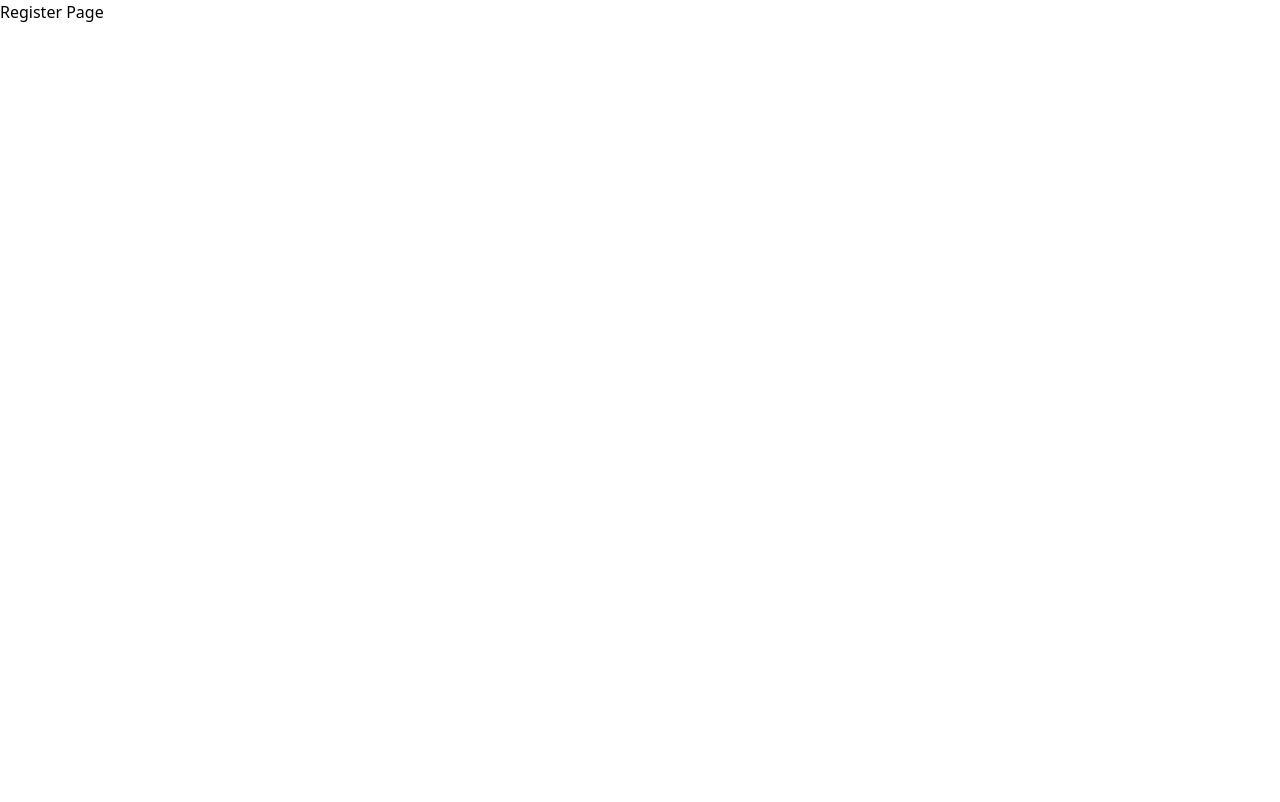
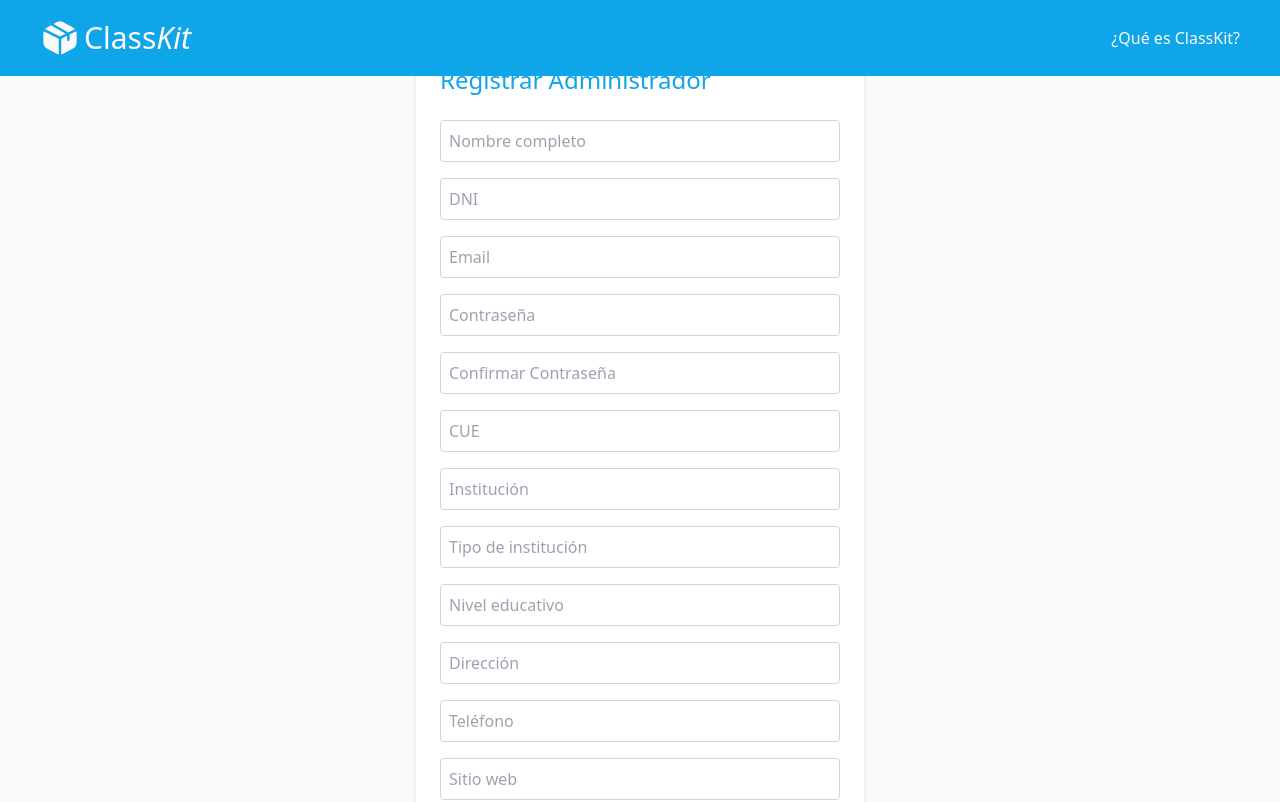
Before and after one commit to PiaCrosa/equipo-c23-99-webapp, a React (Vite) app in the folder frontend/: page /register in a window 1280 px wide. Shown: the top 802 px of the page. Built offline with nearby package versions, Linux system fonts and the light colour scheme.

Commit message:
header + footer + about us modal + register + validations

```diff
--- /dev/null
+++ b/frontend/src/components/AboutModal.tsx
@@ -0,0 +1,18 @@
+import React from 'react';
+
+const modalBackground = 'fixed inset-0 bg-black bg-opacity-50 flex justify-center items-center z-50';
+const modalContainer = 'bg-white p-6 rounded-lg shadow-lg w-full max-w-lg';
+
+const AboutModal: React.FC<{ onClose: () => void }> = ({ onClose }) => {
+    return (
+        <div className={modalBackground} onClick={onClose}>
+            <div className={modalContainer} onClick={e => e.stopPropagation()}>
+                <h2 className="text-2xl font-medium mb-4 text-sky-500">¿Qué es ClassKit?</h2>
+                <p>ClassKit es una aplicación diseñada para facilitar la gestión de clases y la administración educativa. Con esta herramienta, los administradores y profesores pueden organizar y supervisar las actividades académicas de manera eficiente y efectiva.</p>
+                <button onClick={onClose} className="mt-4 bg-sky-500 text-white p-2 rounded hover:bg-sky-400">Cerrar</button>
+            </div>
+        </div>
+    );
+};
+
+export default AboutModal;
--- /dev/null
+++ b/frontend/src/components/Footer.tsx
@@ -0,0 +1,13 @@
+import React from "react";
+
+const footerMainContainer = "bg-sky-500 text-white py-1 flex justify-center";
+
+const Footer: React.FC = () => {
+    return(
+        <div className={footerMainContainer}>
+            <p className="text-center">© 2025 ClassKit. Todos los derechos reservados.</p>
+        </div>
+    )
+}
+
+export default Footer;
--- /dev/null
+++ b/frontend/src/components/Header.tsx
@@ -0,0 +1,30 @@
+import React, { useState } from "react";
+import logo from '../assets/img/logo-box-white.svg';
+import { Link } from "react-router-dom";
+import AboutModal from "./AboutModal";
+
+const headerMainContainer = 'fixed flex items-center justify-between px-10 bg-sky-500 w-screen';
+const logoContainer = 'flex items-center';
+
+const Header: React.FC = () => {
+
+    const [isModalOpen, setIsModalOpen] = useState(false);
+    const openModal = () => setIsModalOpen(true);
+    const closeModal = () => setIsModalOpen(false);
+
+    return(
+        <div className={headerMainContainer}>
+            <Link to='/'>
+                <div className={logoContainer}>
+                    <img src={logo} alt="logo box" className='h-[40px]' />
+                    <h1 className="font-sans font-medium text-3xl my-5 pl-1 text-zinc-50">Class<span className='text-zinc-50 italic'>Kit</span></h1>
+                </div>
+            </Link>
+            <Link to='#' onClick={openModal}>
+                <p className='text-zinc-50'>¿Qué es ClassKit?</p>
+            </Link>
+            {isModalOpen && <AboutModal onClose={closeModal}/>}
+        </div>
+    )
+}
+export default Header;
--- a/frontend/src/pages/LandingPage.tsx
+++ b/frontend/src/pages/LandingPage.tsx
@@ -1,25 +1,34 @@
 import React from 'react';
 import logo from '../assets/img/logo-box.svg';
 import RedirectButton from '../components/RedirectButton';
+import Footer from '../components/Footer';
+import Header from '../components/Header';
 
-const mainContainer = "flex flex-col items-center justify-center h-screen bg-zinc-50";
-const buttonsContainer = "flex flex-col justify-center bg-sky-500 px-20 py-10 rounded-[5px]";
+const mainContainer = "flex flex-col min-h-screen bg-zinc-50";
+const contentContainer = "flex flex-col items-center justify-center flex-grow";
+const buttonsContainer = "flex flex-col justify-center bg-sky-500 px-20 py-10 rounded-[5px]"
 
 const LandingPage: React.FC = () => {
   return (
     <div className={mainContainer}>
 
+      <Header />
+
+      <div className={contentContainer}>
+
         <div className='flex align-middle'>
-            <img src={logo} alt="logo box" className='h-[70px] fill-sky-500' />
-            <h1 className="font-sans font-medium text-6xl mb-8 text-sky-500">Class<span className='text-orange-400 italic'>Kit</span></h1>
+          <img src={logo} alt="logo box" className='h-[70px] fill-sky-500' />
+          <h1 className="font-sans font-medium text-6xl mb-8 text-sky-500">Class<span className='text-orange-400 italic'>Kit</span></h1>
         </div>
 
         <div className={buttonsContainer}>
-
           <RedirectButton to={'/register'}>Registrarse</RedirectButton>
           <RedirectButton to={'/login'}>Login</RedirectButton>
+        </div>
 
-        </div>
+      </div>
+
+        <Footer />
 
     </div>
   );
--- a/frontend/src/pages/Register.tsx
+++ b/frontend/src/pages/Register.tsx
@@ -1,10 +1,77 @@
-import React from 'react';
+import React, { useState } from 'react';
+import { useNavigate } from 'react-router-dom';
+import Header from '../components/Header';
+import Footer from '../components/Footer';
+import { validateForm } from '../utils/validations';
+
+const registerContainer = "flex flex-col items-center justify-center bg-zinc-50 px-4";
+const formElement = "bg-white p-6 rounded-lg shadow-md w-full max-w-md my-10";
+const inputField = "mb-4 p-2 border border-gray-300 rounded w-full";
+const submitButton = "mt-6 bg-sky-500 text-white p-2 rounded w-full hover:bg-sky-400";
 
 const Register: React.FC = () => {
+  const [formData, setFormData] = useState({
+    fullName: '',
+    dni: '',
+    email: '',
+    password: '',
+    confirmPassword: '',
+    cue: '',
+    institution: '',
+    institutionType: '',
+    educationLevel: '',
+    address: '',
+    phone: '',
+    website: ''
+  });
+
+  const navigate = useNavigate();
+
+  const handleChange = (e: React.ChangeEvent<HTMLInputElement>) => {
+    const { name, value } = e.target;
+    setFormData({ ...formData, [name]: value });
+  };
+
+  const handleSubmit = (e: React.FormEvent<HTMLFormElement>) => {
+    e.preventDefault();
+
+    const errorMessage = validateForm(formData);
+    if(errorMessage){
+      alert(errorMessage)
+    } else {
+      console.log('Datos del formulario:', formData);
+      alert('Administrador registrado');
+      navigate('/login');
+    }
+
+  };
+
   return (
     <div>
-      <h2>Register Page</h2>
-      {/* formulario de registro aquí */}
+
+      <Header />
+
+      <div className={registerContainer}>
+        <form className={formElement} onSubmit={handleSubmit}>
+          <h2 className="text-2xl font-medium mb-6 text-sky-500">Registrar Administrador</h2>
+          <input type="text" name="fullName" placeholder="Nombre completo" className={inputField} onChange={handleChange} />
+          <input type="text" name="dni" placeholder="DNI" className={inputField} onChange={handleChange} />
+          <input type="email" name="email" placeholder="Email" className={inputField} onChange={handleChange} />
+          <input type="password" name="password" placeholder="Contraseña" className={inputField} onChange={handleChange} />
+          <input type="password" name="confirmPassword" placeholder="Confirmar Contraseña" className={inputField} onChange={handleChange} />
+          <input type="text" name="cue" placeholder="CUE" className={inputField} onChange={handleChange} />
+          <input type="text" name="institution" placeholder="Institución" className={inputField} onChange={handleChange} />
+          <input type="text" name="institutionType" placeholder="Tipo de institución" className={inputField} onChange={handleChange} />
+          <input type="text" name="educationLevel" placeholder="Nivel educativo" className={inputField} onChange={handleChange} />
+          <input type="text" name="address" placeholder="Dirección" className={inputField} onChange={handleChange} />
+          <input type="text" name="phone" placeholder="Teléfono" className={inputField} onChange={handleChange} />
+          <input type="text" name="website" placeholder="Sitio web" className={inputField} onChange={handleChange} />
+          <button type="submit" className={submitButton}>Registrarse</button>
+        </form>
+      </div>
+
+      <Footer />
+
     </div>
   );
 };
--- /dev/null
+++ b/frontend/src/utils/validations.ts
@@ -0,0 +1,66 @@
+export const validateForm = (formData: {
+    fullName: string;
+    dni: string;
+    email: string;
+    password: string;
+    confirmPassword: string;
+    cue: string;
+    institution: string;
+    institutionType: string;
+    educationLevel: string;
+    address: string;
+    phone: string;
+    website: string;
+  }): string | null => {
+    const { fullName, dni, email, password, confirmPassword, cue, institution, institutionType, educationLevel, address, phone, website } = formData;
+
+    if (!fullName.trim()) {
+      return 'El nombre completo es obligatorio';
+    }
+
+    if (!dni.trim() || dni.length !== 8 || !/^\d+$/.test(dni)) {
+      return 'El DNI es obligatorio y debe tener 8 caracteres numéricos';
+    }
+
+    if (!email.trim() || !/\S+@\S+\.\S+/.test(email)) {
+      return 'El email es obligatorio y debe tener un formato válido';
+    }
+
+    if (!password.trim() || password.length < 8 || !/[A-Za-z]/.test(password) || !/\d/.test(password) || !/[!@#$%^&*]/.test(password)) {
+      return 'La contraseña es obligatoria y debe tener al menos 8 caracteres, incluyendo letras, números y caracteres especiales';
+    }
+
+    if (password !== confirmPassword) {
+      return 'Las contraseñas no coinciden';
+    }
+
+    if (!cue.trim() || !/^\d+$/.test(cue)) {
+      return 'El CUE es obligatorio y debe contener solo números';
+    }
+
+    if (!institution.trim()) {
+      return 'La institución es obligatoria';
+    }
+
+    if (!institutionType.trim()) {
+      return 'El tipo de institución es obligatorio';
+    }
+
+    if (!educationLevel.trim()) {
+      return 'El nivel educativo es obligatorio';
+    }
+
+    if (!address.trim()) {
+      return 'La dirección es obligatoria';
+    }
+
+    if (!phone.trim() || !/^\d+$/.test(phone)) {
+      return 'El teléfono es obligatorio y debe contener solo números';
+    }
+
+    if (website.trim() && !/^https?:\/\/[^\s$.?#].[^\s]*$/.test(website)) {
+      return 'El sitio web debe tener un formato válido';
+    }
+
+    return null;
+  };
```
Also changed, not shown: frontend/src/assets/img/logo-box-white.svg (added).
